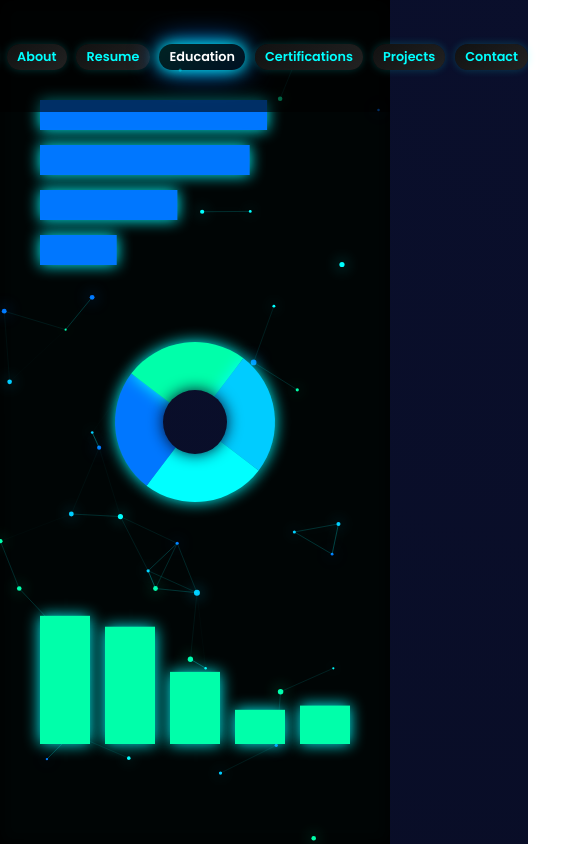
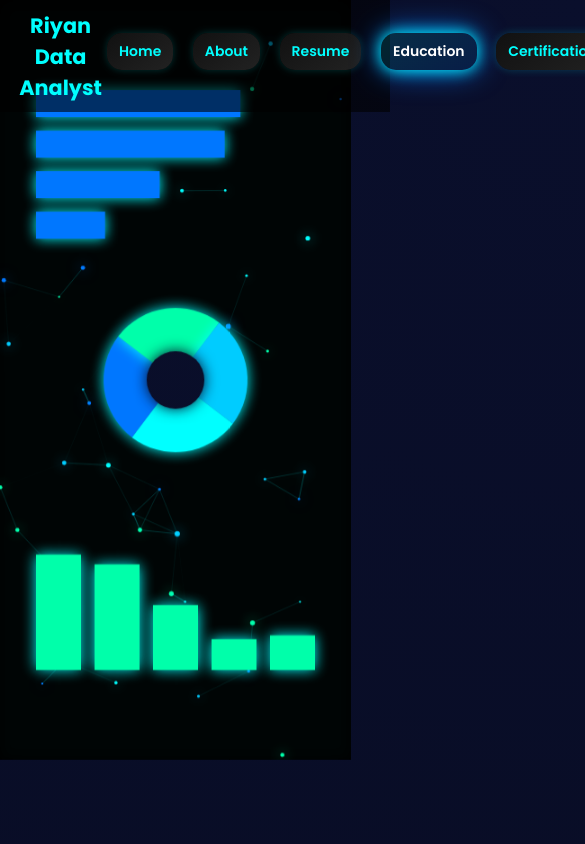
Before and after one commit to Riyands999/riyandataanalyst.github.io, a plain HTML site: page index.html in a window 390 px wide. Shown: the top 844 px of the page, 585 px wide, since content can reach past the window. Drawn offline with Linux system fonts and the light colour scheme; animation ran at ten frames a second.

Commit message:
Update styles.css

```diff
--- a/styles.css
+++ b/styles.css
@@ -956,79 +956,71 @@ button:hover {
 
 
 
-/* ---------- Final Mobile Fix (Clean & Balanced Layout) ---------- */
-@media screen and (max-width: 768px) {
-
-  /* General layout */
+/* === Mobile Optimization Fix (Final Version) === */
+@media (max-width: 768px) {
   body {
+    overflow-x: hidden;
     text-align: center;
-    overflow-x: hidden;
-    margin: 0;
-    padding: 0;
   }
 
-  header {
+  header, nav {
     display: flex;
     flex-direction: column;
     align-items: center;
+    justify-content: center;
+    flex-wrap: wrap;
+  }
+
+  nav {
     gap: 8px;
+    margin-bottom: 10px;
+  }
+
+  nav a {
+    display: inline-block;
+    margin: 5px;
+    font-size: 14px;
+    padding: 8px 12px;
+  }
+
+  /* Show all navigation buttons properly */
+  nav a:nth-child(n) {
+    display: inline-block !important;
+  }
+
+  /* Make sure title is visible */
+  .hero-title, .title, h1, h2 {
+    font-size: 20px !important;
+    line-height: 1.2;
+    margin: 10px auto;
+    display: block;
     text-align: center;
   }
 
-  /* Make your title visible */
-  header h1, header .logo, .site-title {
-    display: block !important;
-    font-size: 1.2rem !important;
-    text-align: center !important;
-    margin-bottom: 6px;
+  /* Center charts and scale down */
+  canvas, .chart, .chart-container {
+    max-width: 90% !important;
+    height: auto !important;
+    display: block;
+    margin: 0 auto 20px auto;
   }
 
-  /* Navbar fix */
-  nav {
-    display: flex;
-    flex-wrap: wrap;
-    justify-content: center;
-    gap: 8px;
-    width: 100%;
+  /* Reduce overall text size */
+  section, p {
+    font-size: 14px;
+    text-align: center;
+    margin: 0 auto;
   }
 
-  nav .nav-btn {
-    flex: 1 1 30%;
-    min-width: 90px;
+  /* Fix alignment for hero text */
+  .hero-section {
     text-align: center;
+    justify-content: center;
+    align-items: center;
   }
 
-  /* Prevent overlapping charts */
-  canvas#bgCanvas {
-    position: fixed;
-    top: 0;
-    left: 0;
-    z-index: -1;
-  }
-
-  /* Slightly reduce chart drawing scale */
-  body::after {
-    content: '';
-    display: none;
-  }
-
-  #introParagraphs {
-    font-size: 0.9rem;
-    line-height: 1.5;
-    padding: 0 12px;
-  }
-
-  section {
-    width: 95%;
-    margin: 0 auto;
-    text-align: center;
-  }
-
-  .highlight-box,
-  .project-card,
-  .education-card,
-  .certification-card {
-    width: 95%;
-    margin: 15px auto;
+  /* Prevent overflow on small devices */
+  * {
+    box-sizing: border-box;
   }
 }
```
